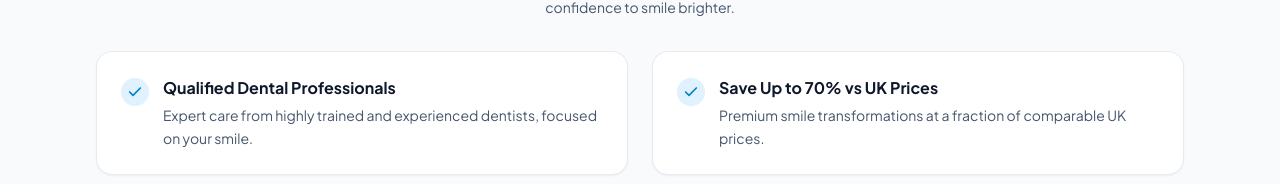
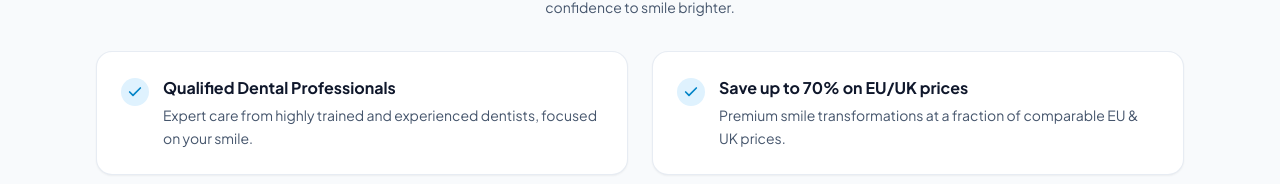
Before and after one commit to NayrouzTarik/DentHouse, a React (Vite) app: page / in a window 1280 px wide. Shown: the part 550-734 px from the top of the page. Built offline with nearby package versions, Linux system fonts and the light colour scheme; a web font is replaced by a local one.

Commit message:
Update savings tagline to Save up to 70% on EU/UK prices

```diff
--- a/src/components/WhyChooseDentHouse.tsx
+++ b/src/components/WhyChooseDentHouse.tsx
@@ -24,8 +24,8 @@
     },
     {
       icon: Percent,
-      title: 'Save Up to 70% vs UK Prices',
-      desc: 'Premium smile transformations at a fraction of comparable UK prices.',
+      title: 'Save up to 70% on EU/UK prices',
+      desc: 'Premium smile transformations at a fraction of comparable EU & UK prices.',
     },
     {
       icon: Gem,
@@ -49,7 +49,7 @@
     {
       icon: FileCheck,
       title: 'Exceptional Value, Without Compromise',
-      desc: 'Enjoy premium cosmetic dental treatments in Marrakech at prices that can be up to 70% lower than in the UK, with clear package pricing before you travel.',
+      desc: 'Enjoy premium cosmetic dental treatments in Marrakech at prices that can be up to 70% lower than in the UK and Europe, with clear package pricing before you travel.',
     },
     {
       icon: Car,
--- a/src/pages/HomePage.tsx
+++ b/src/pages/HomePage.tsx
@@ -15,8 +15,8 @@
       desc: 'Expert care from highly trained and experienced dentists, focused on your smile.',
     },
     {
-      title: 'Save Up to 70% vs UK Prices',
-      desc: 'Premium smile transformations at a fraction of comparable UK prices.',
+      title: 'Save up to 70% on EU/UK prices',
+      desc: 'Premium smile transformations at a fraction of comparable EU & UK prices.',
     },
     {
       title: 'Premium-Grade Materials',
```
